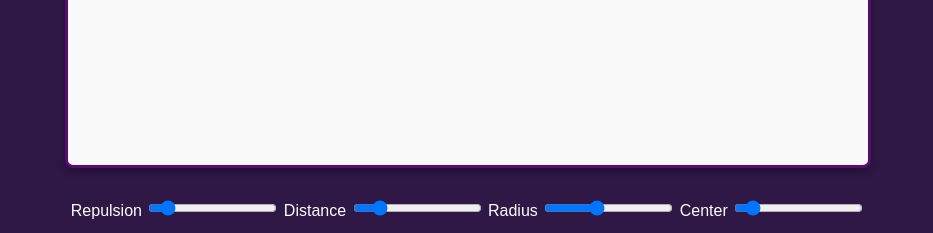
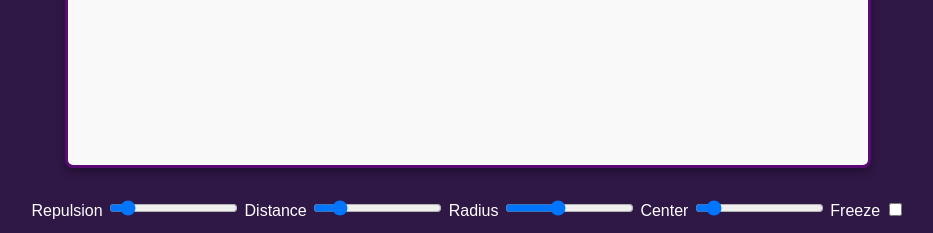
Before and after one commit to tylergneill/pandit_grapher, a Flask app: page / in a window 1280 px wide. Shown: the part 834-1067 px from the top of the page, without its empty margins (172-1105 px from the left). Run offline with Flask 3, Linux system fonts and the light colour scheme; parts of the project's set-up code (start-up, migrations or seed data) failed here and were passed over; some libraries are stand-ins or nearby versions.

Commit message:
feat: add freeze control

```diff
--- a/static/js/graph.js
+++ b/static/js/graph.js
@@ -319,6 +319,35 @@ function renderGraph(graph) {
       simulation.alpha(0.3).restart(); // Restart with some energy
   });
 
+  document.getElementById('freezeSwitch').addEventListener('change', function () {
+  if (this.checked) {
+    // Freeze: Disable all forces
+    simulation
+      .force('link', d3.forceLink().strength(0))
+      .force('charge', d3.forceManyBody().strength(0))
+      .force('center', d3.forceCenter(width / 2, height / 2).strength(0))
+        .force('collide', d3.forceCollide().strength(0))
+        .alpha(0)
+        .stop();
+    } else {
+      // Unfreeze: Reapply forces with current slider values
+      const linkDistance = +document.getElementById('linkDistance').value;
+      const chargeStrength = -document.getElementById('chargeStrength').value; // Negative for repulsion
+      const centerStrength = +document.getElementById('centerStrength').value;
+      const collisionRadius = +document.getElementById('collisionRadius').value;
+
+      simulation
+        .force('link', d3.forceLink(graph.edges).id(d => d.id).distance(linkDistance))
+        .force('charge', d3.forceManyBody().strength(chargeStrength))
+        .force('center', d3.forceCenter(width / 2, height / 2).strength(centerStrength))
+        .force('collide', d3.forceCollide(collisionRadius))
+        .alpha(1) // Reset the simulation's energy
+        .alphaDecay(0.0228) // Restore default decay
+        .restart(); // Restart the simulation
+    }
+  });
+
+
 
   simulation.on('tick', () => {
     link
--- a/templates/index.html
+++ b/templates/index.html
@@ -71,7 +71,11 @@
       Center
       <input type="range" id="centerStrength" min="0" max=".1" step="0.01" value="0.005">
     </label>
-</div>
+    <label title="Temporarily disables all forces.">
+      Freeze
+      <input type="checkbox" id="freezeSwitch">
+    </label>
+  </div>
 
   </div>
 
```
